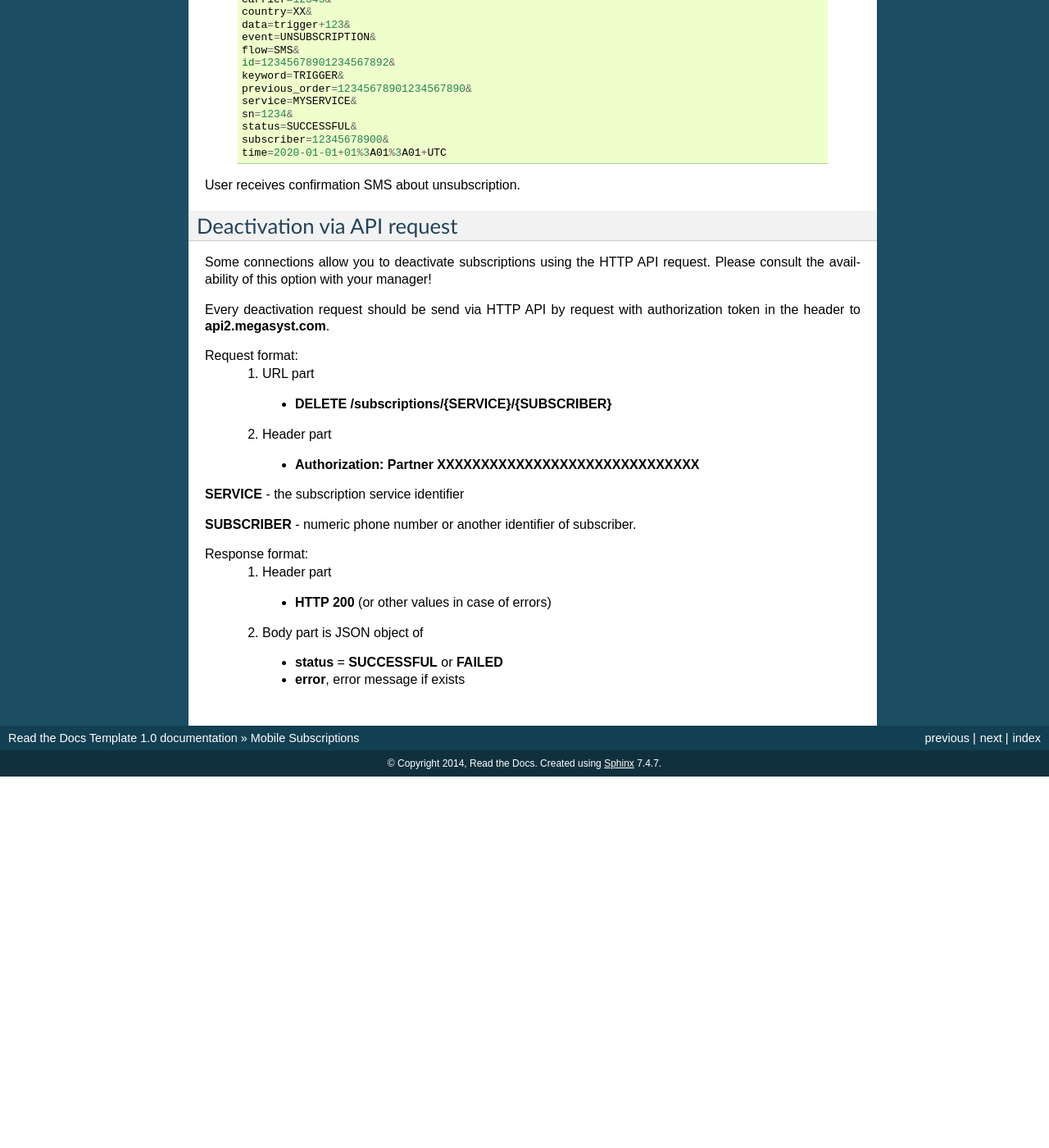
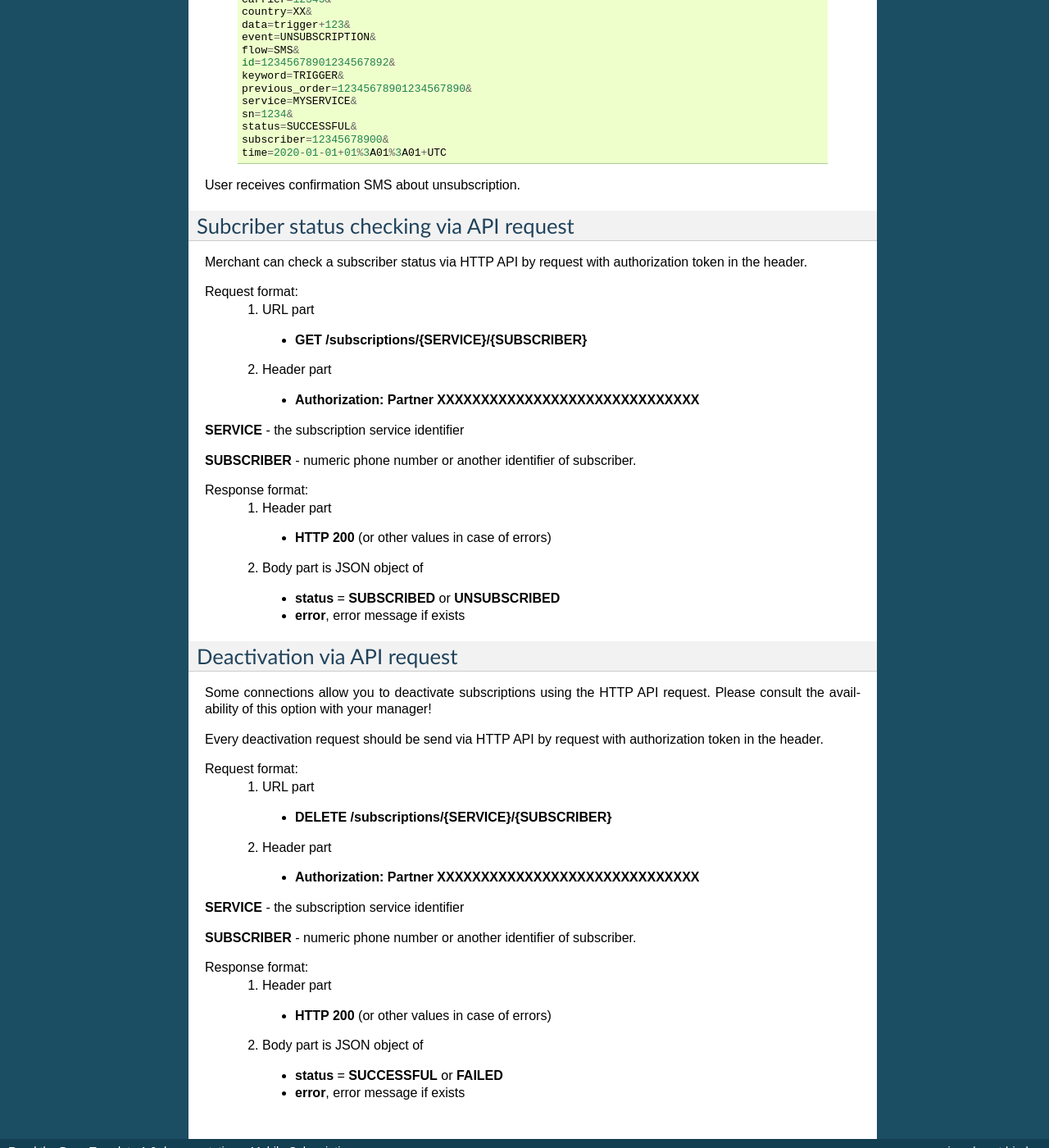
Before and after one commit to megasyst/lab, a Sphinx documentation site: the page built from docs/2_subscription.rst, in a window 1280 px wide and 1400 px high, scrolled down 5796 px. Shown: the whole window at 82% size. Built offline with Sphinx 7.4.7, drawn with Linux system fonts in a browser that asks for light colours; before the commit the page ends 6743 px from its top, so only the background shows below that; some of the changed text lies outside the part shown.

Commit message:
Update 2_subscription.rst

```diff
--- a/docs/2_subscription.rst
+++ b/docs/2_subscription.rst
@@ -313,13 +313,35 @@ Megasyst notificates partners by HTTP with next parameters:
 
 User receives confirmation SMS about unsubscription.
 
+Subcriber status checking via API request
+-----------------------------------------
+
+Merchant can check a subscriber status via HTTP API by request with authorization token in the header.
+
+Request format:
+  1. URL part
+    - **GET /subscriptions/{SERVICE}/{SUBSCRIBER}**
+  2. Header part
+    - **Authorization: Partner XXXXXXXXXXXXXXXXXXXXXXXXXXXXXX**
+
+**SERVICE** - the subscription service identifier
+
+**SUBSCRIBER** - numeric phone number or another identifier of subscriber.
+
+Response format:
+  1. Header part
+    - **HTTP 200** (or other values in case of errors)
+  2. Body part is JSON object of
+    - **status** = **SUBSCRIBED** or **UNSUBSCRIBED**
+    - **error**, error message if exists
+
 Deactivation via API request
 ----------------------------
 
 Some connections allow you to deactivate subscriptions using the HTTP API request.
 Please consult the availability of this option with your manager!
 
-Every deactivation request should be send via HTTP API by request with authorization token in the header to **api2.megasyst.com**.
+Every deactivation request should be send via HTTP API by request with authorization token in the header.
 
 Request format:
   1. URL part
```
